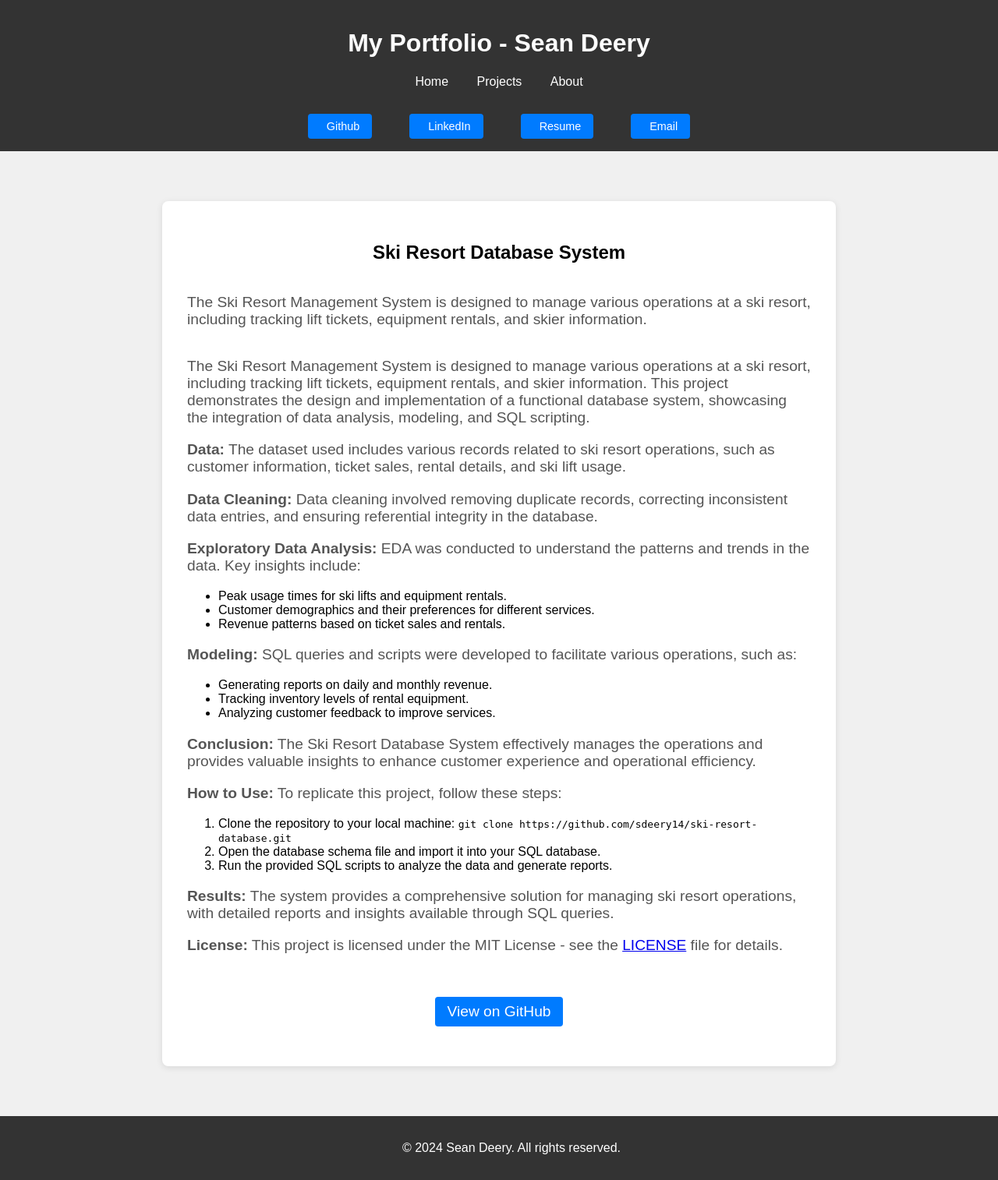
After one commit to sdeery14/portfolio-website, a Flask app: page /project/ski-resort-database in a window 1280 px wide. The commit adds this page. Shown: the whole page at 78% size. Run offline with Flask 3, Linux system fonts and the light colour scheme.

Commit message:
add project_details pages

```diff
--- a/app/__init__.py
+++ b/app/__init__.py
@@ -1,9 +1,11 @@
 from flask import Flask
 
 def create_app():
+    # Initialize the Flask application
     app = Flask(__name__)
 
-    from .routes import main
-    app.register_blueprint(main)
+    # Register blueprints (if you use them)
+    from .routes import main as main_blueprint
+    app.register_blueprint(main_blueprint)
 
     return app
--- /dev/null
+++ b/app/project_details/financial-news-sentiment.html
@@ -0,0 +1,25 @@
+<p>Customer churn, where customers switch from one service provider to another, poses a significant challenge for telecommunications companies. This project leverages data science methodologies to analyze customer data, understand the underlying factors of churn, and develop predictive models to forecast potential churn. This enables telecom companies to implement targeted retention strategies and enhance customer loyalty.</p>
+<p><strong>Data:</strong> The dataset used in this project is sourced from <a href="https://www.kaggle.com/datasets/shilongzhuang/telecom-customer-churn-by-maven-analytics/data" target="_blank">Kaggle</a>. It contains 7043 rows and 38 columns, each representing a customer from a telecommunications company in California in Q2 2022. Key features include demographic information, service usage, and customer status (churn, stay, join).</p>
+<p><strong>Data Cleaning:</strong> Data cleaning involved removing irrelevant columns like Customer ID, converting zip codes to strings and handling leading zeros, and addressing missing values by assigning default values based on logical assumptions.</p>
+<p><strong>Exploratory Data Analysis:</strong> EDA was conducted to uncover relationships between customer attributes and their churn status. Key findings include:</p>
+<ul>
+    <li>Approximately 26.5% of customers churned in Q2.</li>
+    <li>Most churn is due to competitors, followed by dissatisfaction and service issues.</li>
+    <li>Analyzed the impact of geographic location and demographic factors on churn.</li>
+    <li>Explored how different service subscriptions and usage patterns relate to churn.</li>
+</ul>
+<p><strong>Modeling:</strong> Three machine learning models were used to predict customer churn:</p>
+<ul>
+    <li><strong>Logistic Regression:</strong> Simple and interpretable, providing probabilities for churn.</li>
+    <li><strong>Random Forest Classifier:</strong> Captures complex relationships and provides feature importance.</li>
+    <li><strong>Support Vector Machine (SVM):</strong> Finds the optimal hyperplane for classification, handling high-dimensional data well.</li>
+</ul>
+<p><strong>Conclusion:</strong> The analysis revealed that service quality and financial considerations are critical factors influencing customer churn. By adopting competitive pricing, enhancing service delivery, and fostering long-term customer relationships, telecom companies can significantly reduce churn rates.</p>
+<p><strong>How to Use:</strong> To replicate this project, follow these steps:</p>
+<ol>
+    <li>Clone the repository to Google Drive: <code>git clone https://github.com/sdeery14/TelecomCustomerChurn.git</code></li>
+    <li>Open the files 'Deery_EDA.ipynb' and 'Deery_Modeling.ipynb' in Google Colab.</li>
+    <li>Run the notebooks to see the analysis and modeling in action.</li>
+</ol>
+<p><strong>Results:</strong> The best-performing models were Random Forest and SVM, both achieving an accuracy of 84.6%. The choice of model may depend on whether the goal is to maximize overall accuracy or to correctly identify customers likely to churn.</p>
+<p><strong>License:</strong> This project is licensed under the MIT License - see the <a href="LICENSE" target="_blank">LICENSE</a> file for details.</p>
--- /dev/null
+++ b/app/project_details/ski-resort-database.html
@@ -0,0 +1,24 @@
+<p>The Ski Resort Management System is designed to manage various operations at a ski resort, including tracking lift tickets, equipment rentals, and skier information. This project demonstrates the design and implementation of a functional database system, showcasing the integration of data analysis, modeling, and SQL scripting.</p>
+            <p><strong>Data:</strong> The dataset used includes various records related to ski resort operations, such as customer information, ticket sales, rental details, and ski lift usage.</p>
+            <p><strong>Data Cleaning:</strong> Data cleaning involved removing duplicate records, correcting inconsistent data entries, and ensuring referential integrity in the database.</p>
+            <p><strong>Exploratory Data Analysis:</strong> EDA was conducted to understand the patterns and trends in the data. Key insights include:</p>
+            <ul>
+                <li>Peak usage times for ski lifts and equipment rentals.</li>
+                <li>Customer demographics and their preferences for different services.</li>
+                <li>Revenue patterns based on ticket sales and rentals.</li>
+            </ul>
+            <p><strong>Modeling:</strong> SQL queries and scripts were developed to facilitate various operations, such as:</p>
+            <ul>
+                <li>Generating reports on daily and monthly revenue.</li>
+                <li>Tracking inventory levels of rental equipment.</li>
+                <li>Analyzing customer feedback to improve services.</li>
+            </ul>
+            <p><strong>Conclusion:</strong> The Ski Resort Database System effectively manages the operations and provides valuable insights to enhance customer experience and operational efficiency.</p>
+            <p><strong>How to Use:</strong> To replicate this project, follow these steps:</p>
+            <ol>
+                <li>Clone the repository to your local machine: <code>git clone https://github.com/sdeery14/ski-resort-database.git</code></li>
+                <li>Open the database schema file and import it into your SQL database.</li>
+                <li>Run the provided SQL scripts to analyze the data and generate reports.</li>
+            </ol>
+            <p><strong>Results:</strong> The system provides a comprehensive solution for managing ski resort operations, with detailed reports and insights available through SQL queries.</p>
+            <p><strong>License:</strong> This project is licensed under the MIT License - see the <a href="LICENSE" target="_blank">LICENSE</a> file for details.</p>
--- /dev/null
+++ b/app/project_details/telecom-customer-churn.html
@@ -0,0 +1,25 @@
+<p><strong>Introduction:</strong> Customer churn, where customers switch from one service provider to another, poses a significant challenge for telecommunications companies. This project leverages data science methodologies to analyze customer data, understand the underlying factors of churn, and develop predictive models to forecast potential churn. This enables telecom companies to implement targeted retention strategies and enhance customer loyalty.</p>
+<p><strong>Data:</strong> The dataset used in this project is sourced from <a href="https://www.kaggle.com/datasets/shilongzhuang/telecom-customer-churn-by-maven-analytics/data" target="_blank">Kaggle</a>. It contains 7043 rows and 38 columns, each representing a customer from a telecommunications company in California in Q2 2022. Key features include demographic information, service usage, and customer status (churn, stay, join).</p>
+<p><strong>Data Cleaning:</strong> Data cleaning involved removing irrelevant columns like Customer ID, converting zip codes to strings and handling leading zeros, and addressing missing values by assigning default values based on logical assumptions.</p>
+<p><strong>Exploratory Data Analysis:</strong> EDA was conducted to uncover relationships between customer attributes and their churn status. Key findings include:</p>
+<ul>
+    <li>Approximately 26.5% of customers churned in Q2.</li>
+    <li>Most churn is due to competitors, followed by dissatisfaction and service issues.</li>
+    <li>Analyzed the impact of geographic location and demographic factors on churn.</li>
+    <li>Explored how different service subscriptions and usage patterns relate to churn.</li>
+</ul>
+<p><strong>Modeling:</strong> Three machine learning models were used to predict customer churn:</p>
+<ul>
+    <li><strong>Logistic Regression:</strong> Simple and interpretable, providing probabilities for churn.</li>
+    <li><strong>Random Forest Classifier:</strong> Captures complex relationships and provides feature importance.</li>
+    <li><strong>Support Vector Machine (SVM):</strong> Finds the optimal hyperplane for classification, handling high-dimensional data well.</li>
+</ul>
+<p><strong>Conclusion:</strong> The analysis revealed that service quality and financial considerations are critical factors influencing customer churn. By adopting competitive pricing, enhancing service delivery, and fostering long-term customer relationships, telecom companies can significantly reduce churn rates.</p>
+<p><strong>How to Use:</strong> To replicate this project, follow these steps:</p>
+<ol>
+    <li>Clone the repository to Google Drive: <code>git clone https://github.com/sdeery14/TelecomCustomerChurn.git</code></li>
+    <li>Open the files 'Deery_EDA.ipynb' and 'Deery_Modeling.ipynb' in Google Colab.</li>
+    <li>Run the notebooks to see the analysis and modeling in action.</li>
+</ol>
+<p><strong>Results:</strong> The best-performing models were Random Forest and SVM, both achieving an accuracy of 84.6%. The choice of model may depend on whether the goal is to maximize overall accuracy or to correctly identify customers likely to churn.</p>
+<p><strong>License:</strong> This project is licensed under the MIT License - see the <a href="LICENSE" target="_blank">LICENSE</a> file for details.</p>
--- a/app/routes.py
+++ b/app/routes.py
@@ -1,6 +1,38 @@
 from flask import Blueprint, render_template
+import os
 
 main = Blueprint('main', __name__)
+
+def read_html_file(file_path):
+    with open(file_path, 'r') as file:
+        return file.read()
+
+# Example projects data
+project_list = [
+    {
+        'slug': 'financial-news-sentiment',
+        'title': 'Topic and Sentiment Classification of News Articles',
+        'description': 'This project focuses on classifying news articles into specific market topics and analyzing their sentiment.',
+        'details': read_html_file(os.path.join('app/project_details', 'financial-news-sentiment.html')),
+        'github_link': 'https://github.com/sdeery14/financial-news-sentiment'
+    },
+    {
+        'slug': 'telecom-customer-churn',
+        'title': 'Predictive Analysis of Customer Churn in the Telecom Sector',
+        'description': 'Customer churn, where customers switch from one service provider to another, poses a significant challenge for telecommunications companies. This project leverages data science methodologies to analyze customer data, understand the underlying factors of churn, and develop predictive models to forecast potential churn. This enables telecom companies to implement targeted retention strategies and enhance customer loyalty.',
+        'details': read_html_file(os.path.join('app/project_details', 'telecom-customer-churn.html')),
+        'github_link': 'https://github.com/sdeery14/telecom-customer-churn'
+    },
+    {
+        'slug': 'ski-resort-database',
+        'title': 'Ski Resort Database System',
+        'description': 'The Ski Resort Management System is designed to manage various operations at a ski resort, including tracking lift tickets, equipment rentals, and skier information.',
+        'details': read_html_file(os.path.join('app/project_details', 'ski-resort-database.html')),
+        'github_link': 'https://github.com/sdeery14/ski-resort-database'
+    }
+    # Add more projects as needed
+]
+
 
 @main.route('/')
 def home():
@@ -8,7 +40,15 @@ def home():
 
 @main.route('/projects')
 def projects():
-    return render_template('projects.html')
+    return render_template('projects.html', projects=projects)
+
+@main.route('/project/<slug>')
+def project_detail(slug):
+    project = next((proj for proj in project_list if proj['slug'] == slug), None)
+    if project is None:
+        return "Project not found", 404
+    return render_template('project_detail.html', project=project)
+
 
 @main.route('/about')
 def about():
--- a/app/static/style.css
+++ b/app/static/style.css
@@ -85,7 +85,7 @@ main p {
 }
 
 /* About Me Section Styles */
-.about-me {
+.about-me, .project-detail {
     display: flex;
     flex-direction: column;
     align-items: center;
--- /dev/null
+++ b/app/templates/project_detail.html
@@ -0,0 +1,27 @@
+<!DOCTYPE html>
+<html lang="en">
+<head>
+    <meta charset="UTF-8">
+    <meta name="viewport" content="width=device-width, initial-scale=1.0">
+    <title>{{ project.title }} - Portfolio</title>
+    <link rel="stylesheet" href="{{ url_for('static', filename='style.css') }}">
+</head>
+<body>
+    <div class="wrapper">
+        {% include 'header.html' %}
+
+        <main>
+            <section class="project-detail">
+                <h1>{{ project.title }}</h1>
+                <p>{{ project.description }}</p>
+                <div>
+                    {{ project.details|safe }}
+                </div>
+                <p><a class="project-link" href="{{ project.github_link }}" target="_blank">View on GitHub</a></p>
+            </section>
+        </main>
+
+        {% include 'footer.html' %}
+    </div>
+</body>
+</html>
--- a/app/templates/projects.html
+++ b/app/templates/projects.html
@@ -11,6 +11,7 @@
         <p class="project-description">
             This project focuses on classifying news articles into specific market topics and analyzing their sentiment. The aim is to help investors and companies understand market trends and public sentiment, which are crucial for making informed financial decisions.
         </p>
+        <a class="project-link" href="{{ url_for('main.project_detail', slug='financial-news-sentiment') }}">Read More</a>
         <a class="project-link" href="https://github.com/sdeery14/financial-news-sentiment.git" target="_blank">View on GitHub</a>
     </article>
 
@@ -19,6 +20,7 @@
         <p class="project-description">
             Customer churn, where customers switch from one service provider to another, poses a significant challenge for telecommunications companies. This project leverages data science methodologies to analyze customer data, understand the underlying factors of churn, and develop predictive models to forecast potential churn. This enables telecom companies to implement targeted retention strategies and enhance customer loyalty.
         </p>
+        <a class="project-link" href="{{ url_for('main.project_detail', slug='telecom-customer-churn') }}">Read More</a>
         <a class="project-link" href="https://github.com/sdeery14/telecom-customer-churn.git" target="_blank">View on GitHub</a>
     </article>
 
@@ -27,6 +29,7 @@
         <p class="project-description">
             The Ski Resort Management System is designed to manage various operations at a ski resort, including tracking lift tickets, equipment rentals, and skier information. This project demonstrates the design and implementation of a functional database system, showcasing the integration of data analysis, modeling, and SQL scripting.
         </p>
+        <a class="project-link" href="{{ url_for('main.project_detail', slug='ski-resort-database') }}">Read More</a>
         <a class="project-link" href="https://github.com/sdeery14/ski-resort-database.git" target="_blank">View on GitHub</a>
     </article>
 
```
